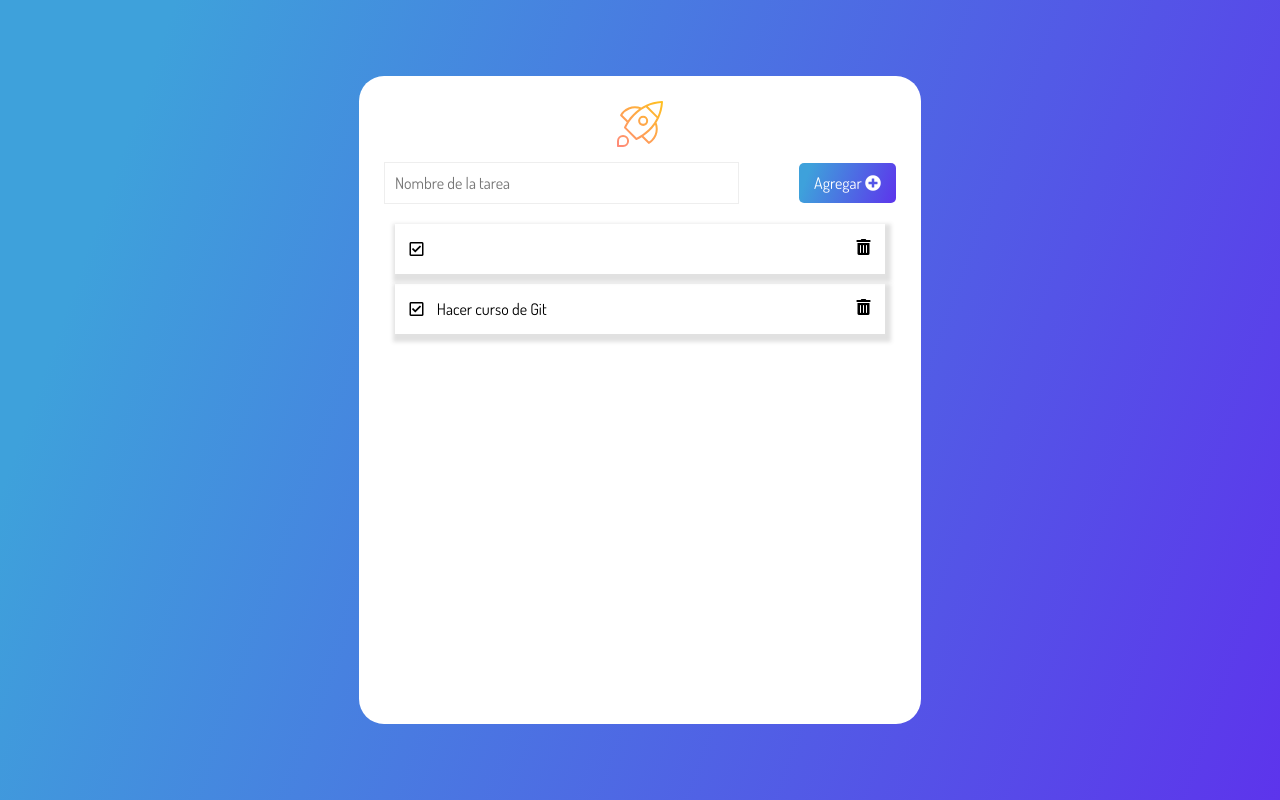
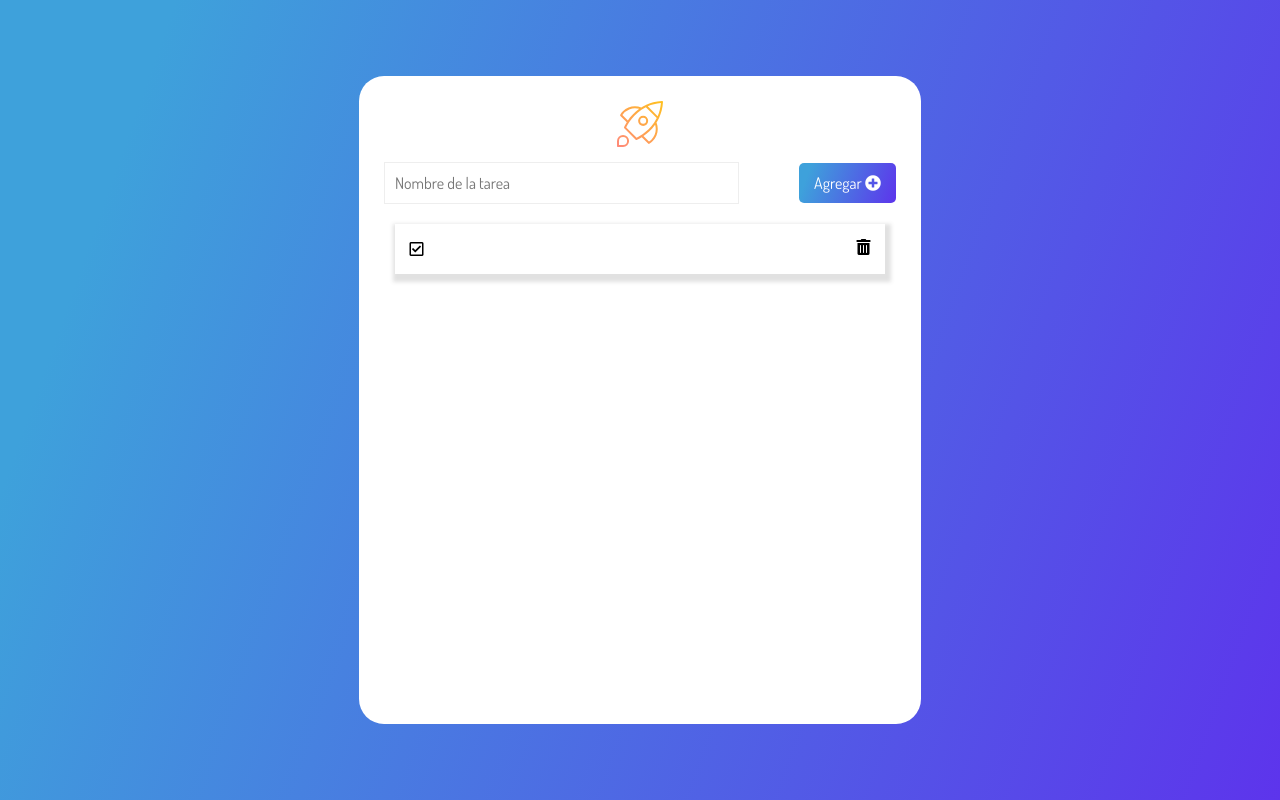
Before and after one commit to mysterio-wil/JS-en-la-Web-Manipulacion-del-DOM-con-JavaScript, a plain HTML site: page index.html in a window 1280 px wide. Both pictures are taken after a click on the element "Agregar". Drawn offline with Linux system fonts and the light colour scheme.

Commit message:
Aula03 completada - Agregar una tarea a la lista

```diff
--- a/index.html
+++ b/index.html
@@ -36,21 +36,21 @@
             </button>
           </form>
         </div>
-        <ul class="cardsList">
-          <li class="card" data-task>
+        <ul class="cardsList" data-list>
+         <!--  <li class="card" data-task> -->
             <!-- <div>
               <i class="far fa-check-square icon"></i>
               <span class="task">Hacer curso de DOM</span>
             </div>
             <i class="fas fa-trash-alt trashIcon icon"></i> -->
-          </li>
+          <!-- </li>
           <li class="card">
             <div>
               <i class="far fa-check-square icon"></i>
               <span class="task">Hacer curso de Git</span>
             </div>
             <i class="fas fa-trash-alt trashIcon icon"></i>
-          </li>
+          </li> -->
         </ul>
       </div>
     </main>
--- a/script.js
+++ b/script.js
@@ -8,7 +8,10 @@ const createTask = (evento) => {
     evento.preventDefault(); /* prevenir que la página se recargue */
     const input = document.querySelector("[data-form-input]");
     const value = input.value;
-    const task = document.querySelector("[data-task]");
+    const list = document.querySelector("[data-list]");
+    /* const task = document.querySelector("[data-task]"); */
+    const task = document.createElement("li");
+    task.classList.add("card");
     input.value = "";
     //backticks
     const content = `<div>
@@ -20,6 +23,9 @@ const createTask = (evento) => {
     /* console.log(value); */
     /* console.log(task); */
     task.innerHTML = content;
+
+    list.appendChild(task);
+
     console.log(content);
 };
 console.log(btn);
```
Also changed, not shown: 1 other file.
